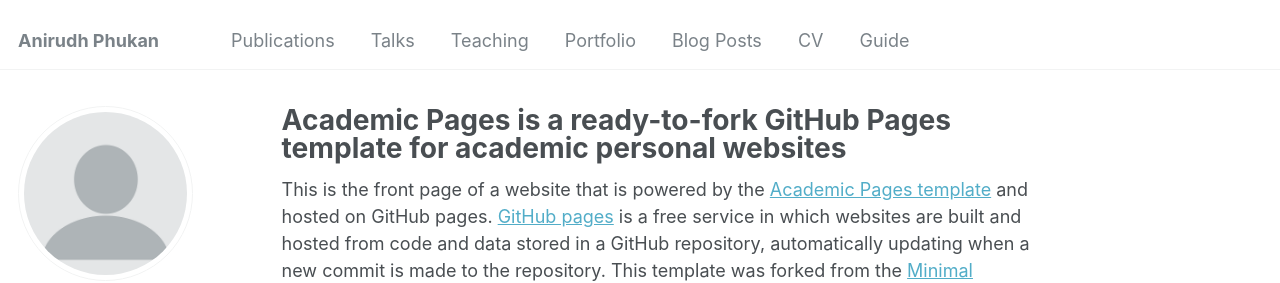
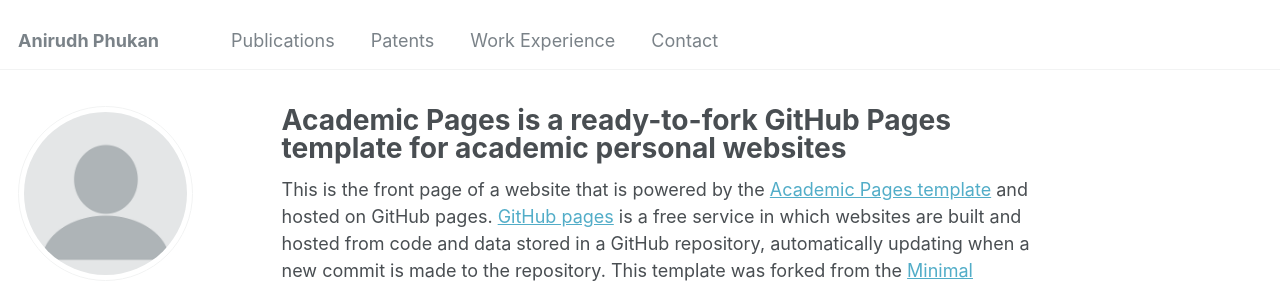
Before and after one commit to Anirudh-Phukan/Anirudh-Phukan.github.io, a Jekyll site: the page built from _pages/about.md, in a window 1280 px wide. Shown: the top 283 px of the page. Built offline with Jekyll 4.4.1, drawn with Linux system fonts in a browser that asks for light colours; some web fonts are replaced.

Commit message:
Update navigation.yml

```diff
--- a/_data/navigation.yml
+++ b/_data/navigation.yml
@@ -8,20 +8,11 @@ main:
   - title: "Publications"
     url: /publications/
 
-  - title: "Talks"
-    url: /talks/
+  - title: "Patents"
+    url: /patents/
 
-  - title: "Teaching"
-    url: /teaching/
+  - title: "Work Experience"
+    url: /work_experience/
 
-  - title: "Portfolio"
-    url: /portfolio/
-
-  - title: "Blog Posts"
-    url: /year-archive/
-
-  - title: "CV"
-    url: /cv/
-
-  - title: "Guide"
-    url: /markdown/
+  - title: "Contact"
+    url: /contact/
```
